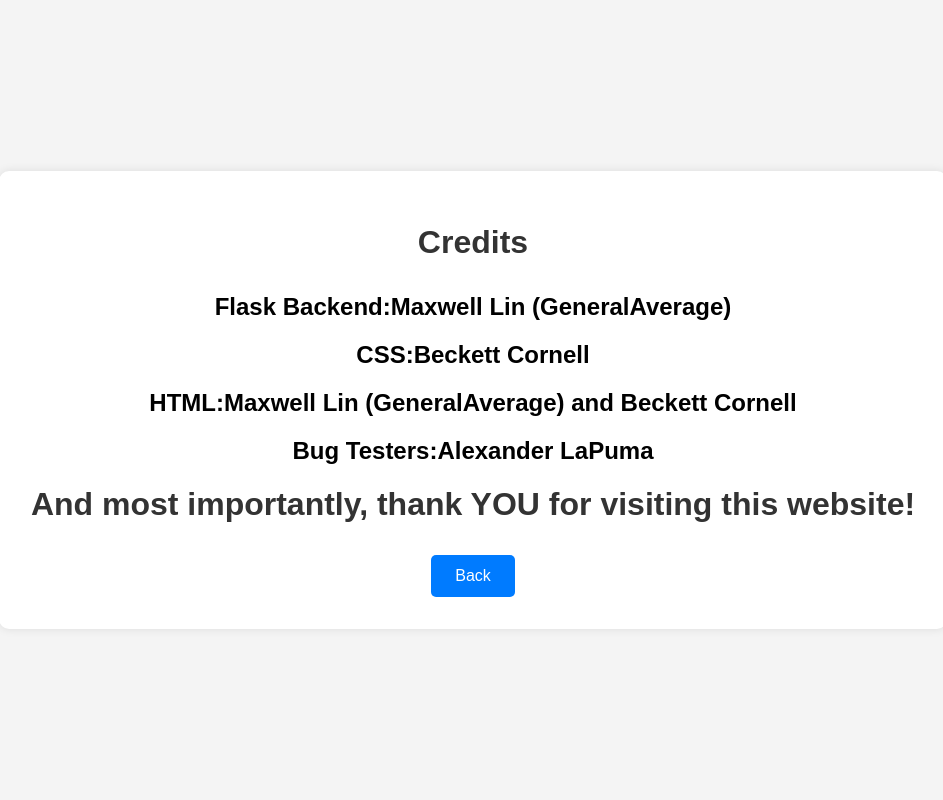
After one commit to GeneralAverage/Secaucus, a Flask app: page /credits in a window 1280 px wide. The commit adds this page. Shown: the whole page, without its empty margins (167-1110 px from the left). Run offline with Flask 3, Linux system fonts and the light colour scheme.

Commit message:
Added Credits

```diff
--- a/app.py
+++ b/app.py
@@ -173,7 +173,9 @@
     response = make_response('Success!')
     response.set_cookie('currentuser', "", expires=0)
     return response
-
+@app.route('/credits',methods=['GET','POST'])
+def credits():
+    return render_template('credits.html')
 
 if __name__ == '__main__':
     app.run(debug=False, host='0.0.0.0', port=8081)
--- /dev/null
+++ b/templates/credits.html
@@ -0,0 +1,25 @@
+<!DOCTYPE html>
+<html lang="en">
+  <head>
+    <meta charset="UTF-8" />
+    <meta name="viewport" content="width=device-width, initial-scale=1.0" />
+    <title>Why'd you use profanity?</title>
+    <link
+      rel="stylesheet"
+      href="{{ url_for('static', filename='styles.css') }}"
+    />
+  </head>
+  <body>
+    <div class="login-container">
+      <h1>Credits</h1>
+      <h2>Flask Backend:Maxwell Lin (GeneralAverage)</h2>
+      <h2>CSS:Beckett Cornell</h2>
+      <h2>HTML:Maxwell Lin (GeneralAverage) and Beckett Cornell</h2>
+      <h2>Bug Testers:Alexander LaPuma</h2>
+      <h1>And most importantly, thank YOU for visiting this website!</h1>
+      <a href="/">
+        <button class="button">Back</button>
+      </a>
+    </div>
+  </body>
+</html>
```
Also changed, not shown: templates/mainpage.html (+9 -4 lines).
